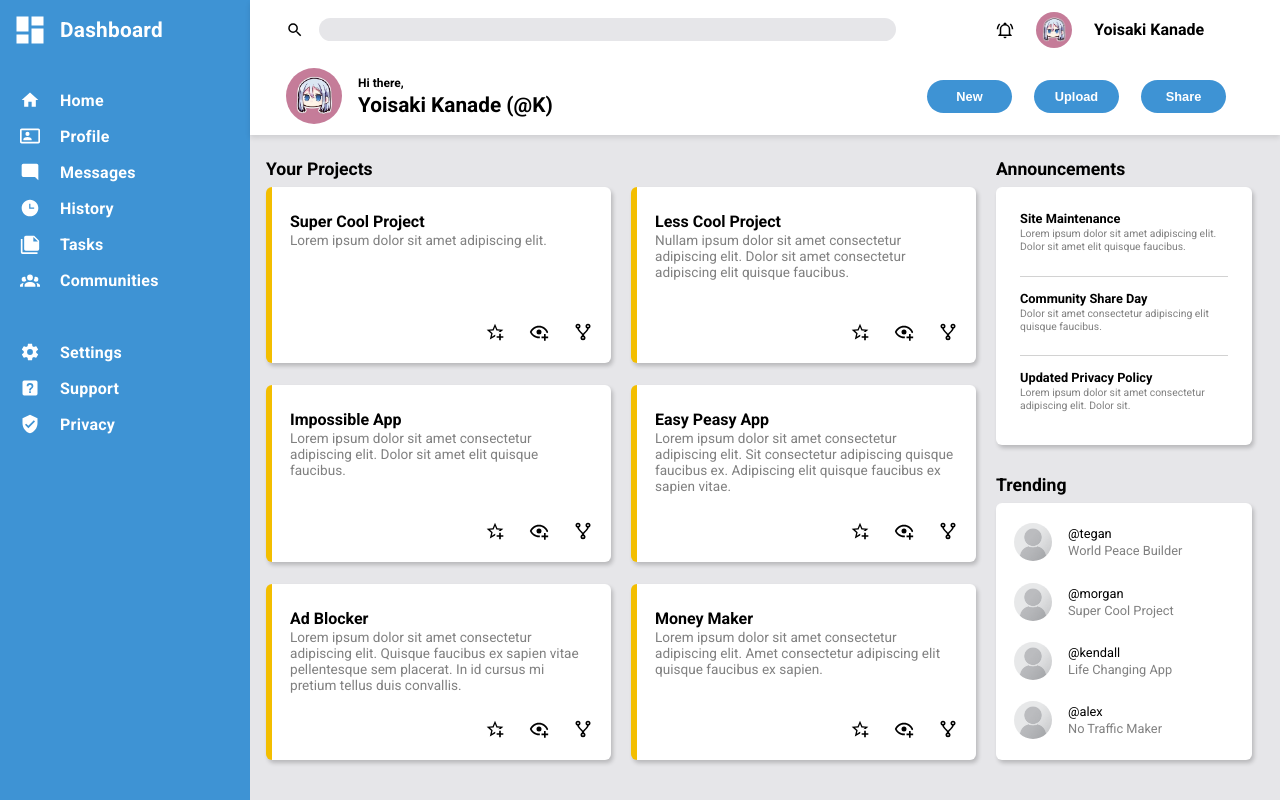
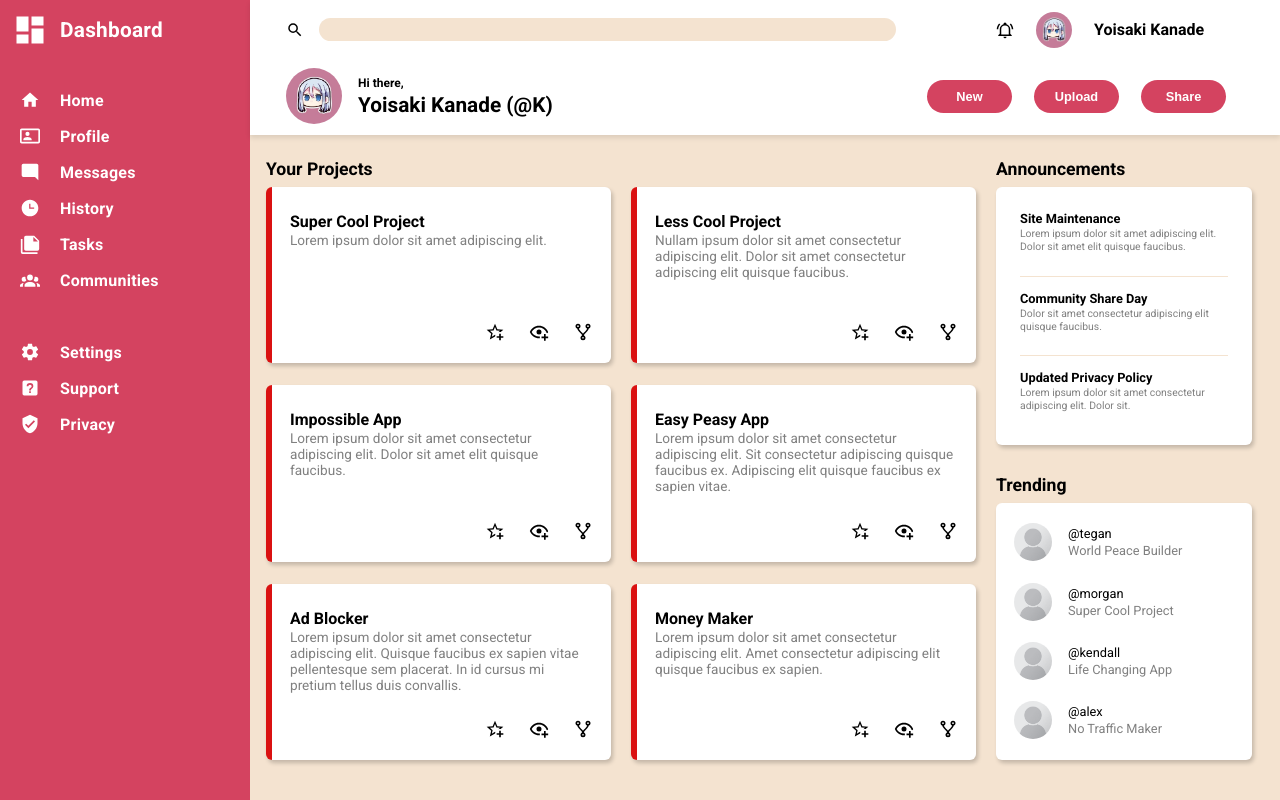
Before and after one commit to g-akca/odin-admin-dashboard, a plain HTML site: page index.html in a window 1280 px wide. Drawn offline with Linux system fonts and the light colour scheme.

Commit message:
Change project color palette

```diff
--- a/styles.css
+++ b/styles.css
@@ -1,8 +1,8 @@
 /* Root Styles */
 :root {
-    --blue: rgb(62, 147, 212);
-    --orange: rgb(243, 190, 0);
-    --gray: rgb(230, 230, 233);
+    --color-1: rgb(212, 67, 96);
+    --color-2: rgb(218, 17, 17);
+    --color-3: rgb(244, 227, 208);
 }
 
 /* General Styles */
@@ -18,7 +18,7 @@ body {
 
 /* Sidebar Styles */
 #sidebar {
-    background-color: var(--blue);
+    background-color: var(--color-1);
     grid-row: 1 / 3;
     padding: 12px;
     color: white;
@@ -97,7 +97,7 @@ header {
 
 #search-bar {
     border: none;
-    background-color: var(--gray);
+    background-color: var(--color-3);
     margin-left: 15px;
     padding: 4px 16px;
     border-radius: 13px;
@@ -166,7 +166,7 @@ header {
 
 #btns button {
     border: none;
-    background-color: var(--blue);
+    background-color: var(--color-1);
     color: white;
     padding: 9px 0;
     font-weight: bold;
@@ -177,7 +177,7 @@ header {
 
 /* Main Section Styles */
 main {
-    background-color: var(--gray);
+    background-color: var(--color-3);
     padding: 16px 28px 40px 16px;
     display: grid;
     grid-template-columns: auto clamp(150px, 20vw, 275px);
@@ -219,7 +219,7 @@ main h2 {
 .project-card {
     background-color: white;
     border-radius: 6px;
-    border-left: 6px solid var(--orange);
+    border-left: 6px solid var(--color-2);
     padding: 25px 18px 21px 18px;
     display: grid;
     grid-template-rows: 20px auto 20px;
@@ -259,7 +259,7 @@ main h2 {
 }
 
 .announcement-div:not(:last-child) {
-    border-bottom: 1px solid rgb(210, 210, 210);
+    border-bottom: 1px solid var(--color-3);
 }
 
 .announcement-title {
```
